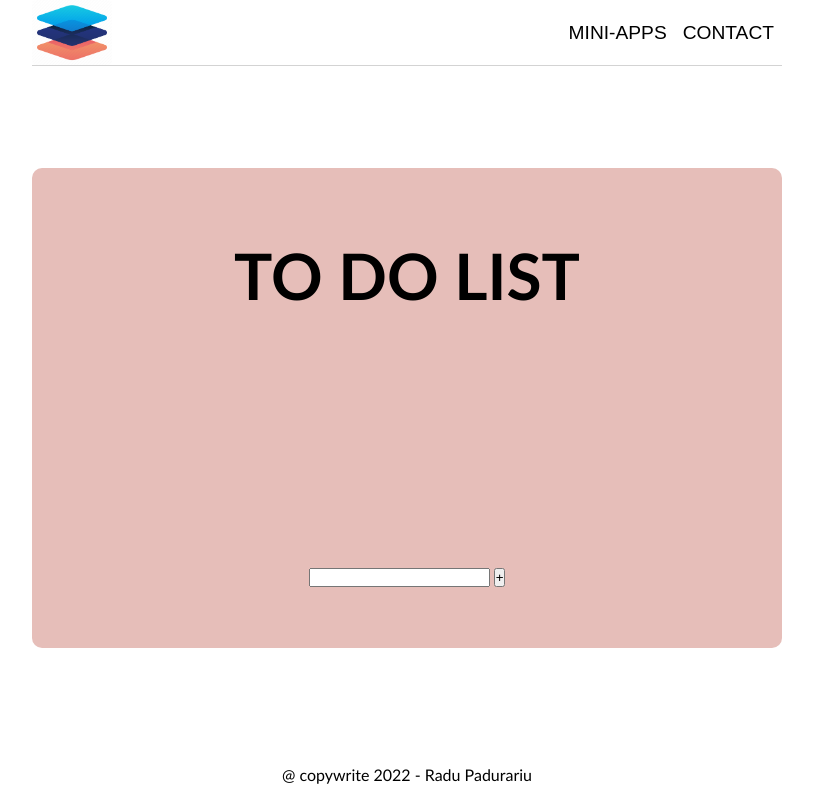
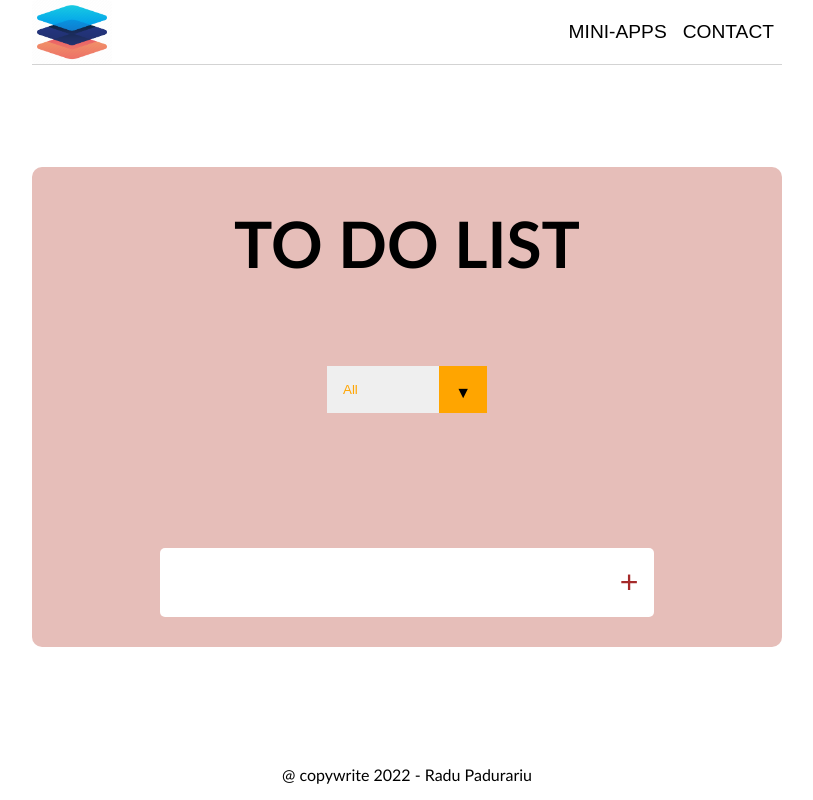
Before and after one commit to RaduPadurariu/jsminiapps, a PHP site: page /html/apps/02_todolist/index.html in a window 1280 px wide. Shown: the whole page, without its empty margins (233-1046 px from the left). Run offline with PHP 8.4, Linux system fonts and the light colour scheme.

Commit message:
to do list withoul local storage

```diff
--- a/html/apps/01_digital-timer/index.html
+++ b/html/apps/01_digital-timer/index.html
@@ -1,7 +1,7 @@
 <html lang="en">
 <head>
     <meta charset="UTF-8">
-    <link rel="icon" href="../../../imgs/icons/counter.jpg">
+    <link rel="icon" href="../../../imgs/icons/clock.png">
     <meta http-equiv="X-UA-Compatible" content="IE=edge">
     <meta name="viewport" content="width=device-width, initial-scale=1.0">
     <link rel="stylesheet" href="../../../style.css">
--- a/html/apps/02_todolist/index.html
+++ b/html/apps/02_todolist/index.html
@@ -1,11 +1,11 @@
 <html lang="en">
 <head>
     <meta charset="UTF-8">
-    <link rel="icon" href="../../../imgs/icons/counter.jpg">
+    <link rel="icon" href="../../../imgs/icons/to-do-list.png">
     <meta http-equiv="X-UA-Compatible" content="IE=edge">
     <meta name="viewport" content="width=device-width, initial-scale=1.0">
     <link rel="stylesheet" href="../../../style.css">
-    <title>Digital Timer</title>
+    <title>TO DO LIST</title>
 </head>
 <body>
 <!-- Header -->
@@ -42,17 +42,23 @@
     <main>
         <div class="container-toDoList">
             <h1 class="x-large m">TO DO LIST</h1>
-
-                <div class="toDos-container">
-
-                </div>
-                <div class="">
-                    <input type="text">
-                    <button class="toDo-btn" id="addToDo">+</button>
-
+                <div class="select">
+                    <select name="todos" class="filter-todo">
+                        <option value="all">All</option>
+                        <option value="completed">Completed</option>
+                        <option value="uncompleted">Uncompleted</option>
+                    </select>
                 </div>
 
 
+
+                <div class="todo-container">
+                    <ul class="todo-list"></ul>
+                </div>
+                <form class="todo-form">
+                    <input type="text" class="todo-input">
+                    <button class="todo-btn" >+</button>
+                </form>
         </div>
 
     </main>
--- /dev/null
+++ b/html/apps/02_todolist/main.js
@@ -0,0 +1,87 @@
+const todoInput = document.querySelector('.todo-input');
+const todoBtn = document.querySelector('.todo-btn');
+const todoList = document.querySelector('.todo-list');
+const filterOption = document.querySelector('.filter-todo')
+
+
+
+
+todoBtn.addEventListener('click', addTodo);
+todoList.addEventListener('click', deleteCheck);
+filterOption.addEventListener('click', filterTodo);
+
+
+function addTodo (event) {
+    event.preventDefault();
+
+    const todoDiv = document.createElement('div');
+    todoDiv.classList.add('todo');
+    const newTodo = document.createElement('li');
+    newTodo.innerText = todoInput.value;
+    newTodo.classList.add('todo-item');
+    todoDiv.appendChild(newTodo);
+
+    // check button
+    const checkBtn = document.createElement('button');
+    checkBtn.innerText = 'Check';
+    checkBtn.classList.add('check-btn');
+    todoDiv.appendChild(checkBtn);
+
+    // delete button
+    const deleteBtn = document.createElement('button');
+    deleteBtn.innerText = 'Delete';
+    deleteBtn.classList.add('delete-btn');
+    todoDiv.appendChild(deleteBtn);
+
+    // append
+    todoList.appendChild(todoDiv)
+    // clear values
+    todoInput.value='';
+}
+
+function deleteCheck (e) {
+    const item = e.target;
+    // delete todo
+    if(item.classList[0] === 'delete-btn') {
+        const todo = item.parentElement;
+        todo.classList.add('fall');
+        setTimeout(function () {
+        todo.remove();
+        }, 1000)
+
+    }
+
+    // check todo
+    if(item.classList[0] === 'check-btn') {
+        const todo = item.parentElement;
+        todo.classList.toggle('completed');
+    }
+}
+
+function filterTodo (e) {
+    const todos = todoList.childNodes;
+    console.log(todos);
+    todos.forEach(function (todo) {
+        switch(e.target.value) {
+            case "all":
+                todo.style.display = "flex";
+                break;
+            case "completed":
+                if(todo.classList.contains('completed')) {
+                    todo.style.display = 'flex';
+                }
+                else {
+                    todo.style.display = "none";
+                }
+                break;
+            case "uncompleted":
+                if(!todo.classList.contains('completed')) {
+                    todo.style.display = "flex";
+                }
+                else {
+                    todo.style.display = "none";
+                }
+                break;
+        }
+    });
+}
--- a/index.html
+++ b/index.html
@@ -48,7 +48,7 @@
             <div><a class="app-container lead" style="background:#ecb3e3" href="./html/apps/05_loop-game/index.html"><img class="app-img"src="./imgs/logos/loop-game.png" alt=""> LOOP GAME</a></div>
             <div><a class="app-container lead" style="background:#85b3e7" href="./html/apps/06_survivor-game/index.html"><img class="app-img"src="./imgs/logos/survivor-game.png" alt=""> SURVIVOR GAME</a></div>
             <div><a class="app-container lead" style="background:#ddbe83" href="./html/apps/07_dog-catalog/index.html"><img class="app-img"src="./imgs/logos/dog-catalog.png" alt=""> DOG CATALOG</a></div>
-            <div><a class="app-container lead" style="background:#dad5d5" href="./html/apps/08_card1/index.html"><img class="app-img"src="./imgs/clock.png" alt=""> CARD 1</a></div>
+            <div><a class="app-container lead" style="background:#dad5d5" href="./html/apps/08_card1/index.html"><img class="app-img"src="./imgs/logos/clock.png" alt=""> CARD 1</a></div>
         </section>
         <footer class="p-1">
             @ copywrite 2022 - Radu Padurariu
--- a/style.css
+++ b/style.css
@@ -10,6 +10,7 @@
 * {
     margin:0;
     padding:0;
+    box-sizing: border-box;
 }
 
 /* Text styles */
@@ -354,3 +355,106 @@ section {
     margin:auto 0;
     text-align: center;
 }
+
+.todo-input, .todo-btn, .todo-form{
+    border:none;
+    padding:0.5rem;
+    font-size: 2rem;
+    background: white;
+    border-radius: 5px;
+}
+
+.todo-btn {
+    color: brown;
+    background: white;
+    cursor:pointer;
+    transition: all 0.3 ease;
+}
+
+.todo-btn:hover {
+    background-color: orange;
+    color:white;
+
+}
+
+.todo-container {
+    display:flex;
+    justify-content: center;
+    align-items: center;
+}
+
+.todo-list {
+
+}
+.todo {
+    display:flex;
+    justify-content: space-between;
+    align-items: center;
+    background-color: white;
+    border-radius: 5px;
+    font-size: 1.5rem;
+    margin:5px 0;
+    transition: all 0.5s ease
+}
+
+
+.check-btn, .delete-btn {
+    background-color: lightgreen;
+    border: none;
+    border-radius: 5px;
+    padding: 1rem;
+    font-size: 1rem;
+
+}
+
+.todo-item {
+    max-width:200px;
+    text-align: left;
+    padding:0 0.4rem;
+}
+
+.completed {
+    text-decoration: line-through;
+    opacity:0.5;
+}
+
+.fall {
+    transform: translateY(8rem) rotateZ(20deg);
+    opacity:0;
+}
+
+select {
+    -webkit-appearance: none;
+    -moz-appearance: none;
+    appearance: none;
+    outline:none;
+    border:none;
+
+}
+
+.select {
+    margin:1rem;
+    position:relative;
+    overflow:hidden;
+}
+
+select {
+    color:orange;
+    width:10rem;
+    cursor: pointer;
+    padding:1rem;
+}
+.select::after {
+    content:"\25BC";
+    position:absolute;
+    background:orange;
+    top:0;
+    right:0;
+    pointer-events: none;
+    padding:1rem;
+}
+
+.select:hover {
+    background: orange;
+    color:white;
+}
```
Also changed, not shown: imgs/icons/clock.png (added), imgs/icons/to-do-list.png (added).
